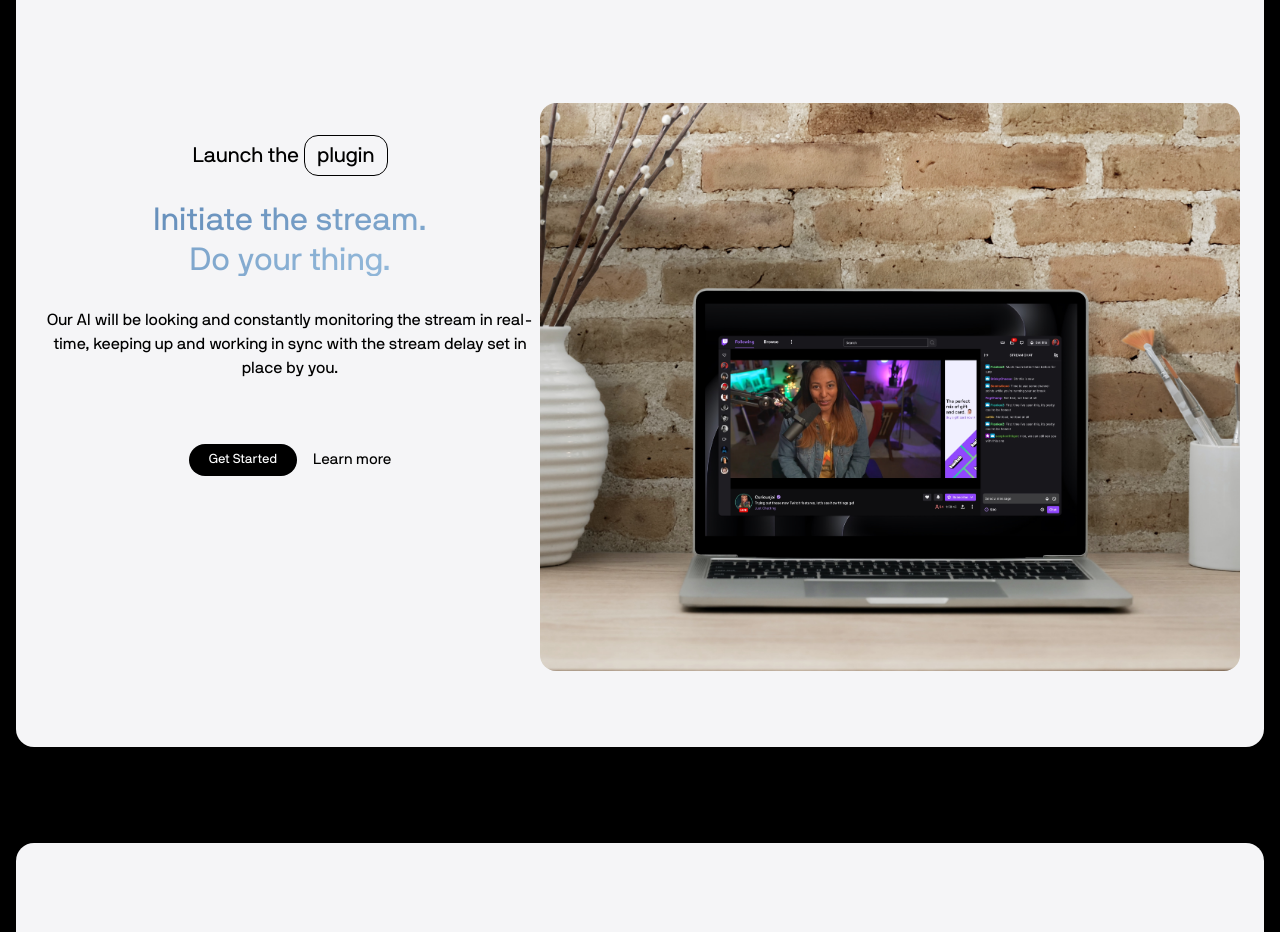
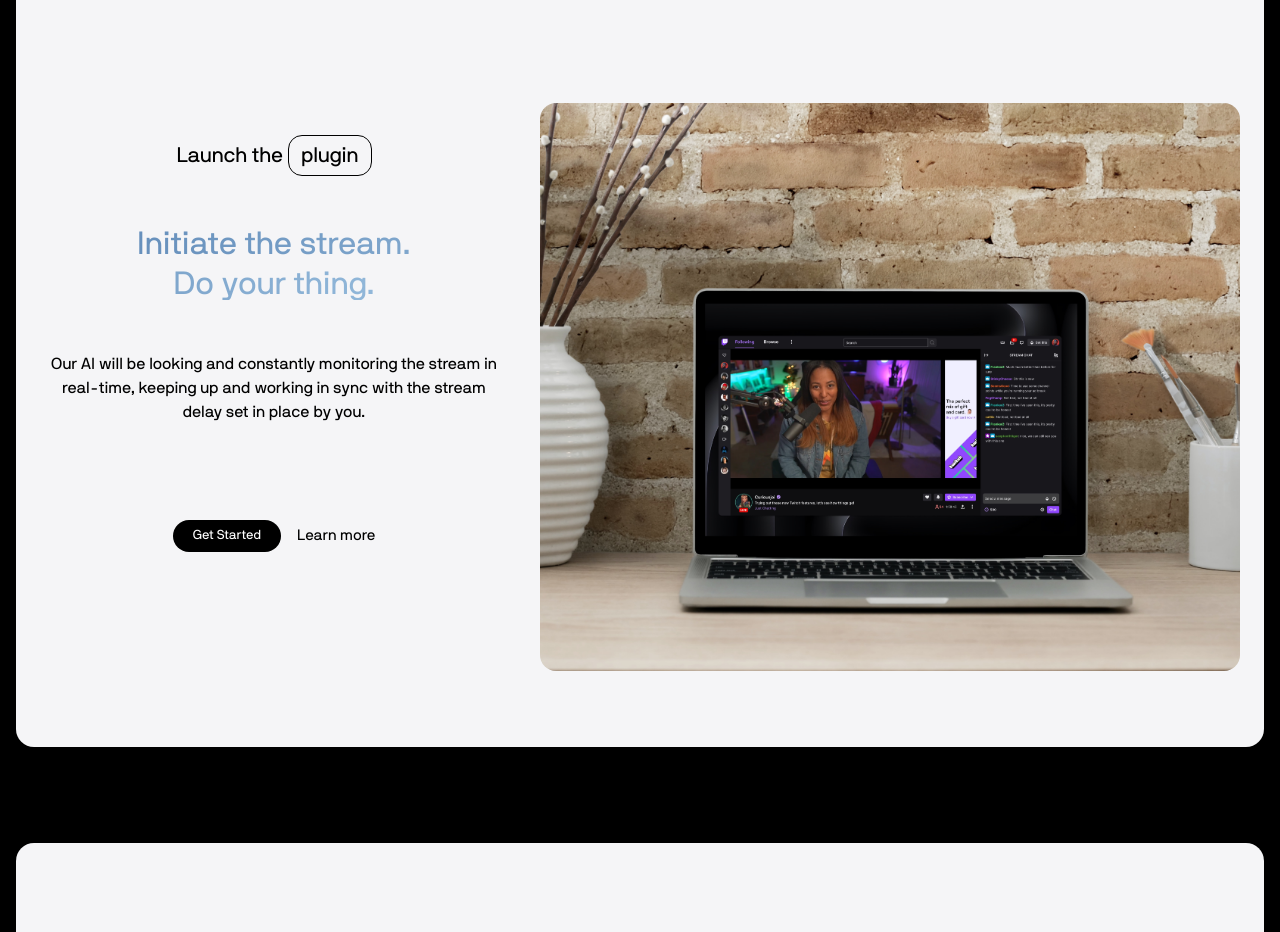
Before and after one commit to AeroArtz/sideffects-waitlist, a Next.js app: page / in a window 1280 px wide. Shown: the part 940-1872 px from the top of the page. Built offline with nearby package versions, Linux system fonts and the light colour scheme.

Commit message:
consistency (aint nothing better than horses)

```diff
--- a/src/app/page.tsx
+++ b/src/app/page.tsx
@@ -207,22 +207,22 @@ export default function Home() {
           {/* Second Box */}
           <div className="mt-12 sm:mt-24 w-full max-w-[1380px] rounded-[18px] bg-[#F5F5F7] px-4 sm:px-6 py-8 sm:py-11">
             <div className="relative flex flex-col lg:flex-row min-h-[680px]">
-              <div className="max-w-full lg:max-w-[500px] mt-8 lg:mt-28 text-center">
-                <h2 className="text-[18px] sm:text-[21px] text-black">
+              <div className="max-w-full lg:max-w-[500px] mt-8 lg:mt-28 text-center space-y-8 lg:space-y-12 -ml-4">
+                <h2 className="text-[18px] sm:text-[21px] text-black mb-8 lg:mb-12">
                   Launch the <span className="inline-flex items-center justify-center border border-black rounded-[14px] px-3 py-1 font-normal text-black">plugin</span>
                 </h2>
 
-                <h1 className="mt-4 sm:mt-6 text-[24px] sm:text-[32px] font-medium leading-tight">
+                <h1 className="text-[24px] sm:text-[32px] font-medium leading-tight mb-8 lg:mb-12">
                   <span className="bg-gradient-to-r from-[#6790BC] to-[#91B7D9] bg-clip-text text-transparent">
                     Initiate the stream. <br /> Do your thing.
                   </span>
                 </h1>
 
-                <h2 className="text-[14px] sm:text-[16px] font-normal mt-4 sm:mt-7 text-black">
+                <p className="text-[14px] sm:text-[16px] font-normal text-black max-w-[90%] mx-auto">
                   Our AI will be looking and constantly monitoring the stream in real-time, keeping up and working in sync with the stream delay set in place by you.
-                </h2>
+                </p>
 
-                <div className="flex items-center justify-center space-x-4 mt-8 sm:mt-16">
+                <div className="flex items-center justify-center space-x-4 pt-8 lg:pt-12">
                   <button className="bg-[#000000] text-white px-4 sm:px-5 py-1.5 rounded-[20px] hover:scale-105 transition-transform duration-300 active:scale-95 text-[13px] hover:shadow-md active:shadow-sm">
                     Get Started
                   </button>
```
